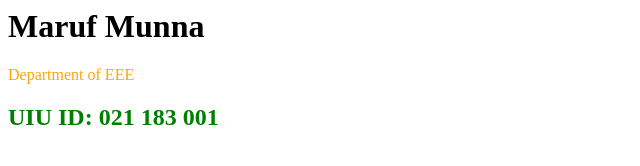
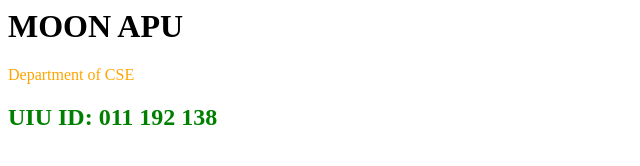
Before and after one commit to moon011138/moon011138.github.io, a plain HTML site: page index.html in a window 1280 px wide. Shown: the top 166 px of the page, without its empty margins (0-640 px from the left). Drawn offline with Linux system fonts and the light colour scheme.

Commit message:
Update index.html

```diff
--- a/index.html
+++ b/index.html
@@ -7,9 +7,9 @@
 
 <body style="color:orange;background:white">
 
-		<H1 style="color:black">Maruf  Munna</H1>
-		<p1 style="color:orange">Department of EEE</p1>
-		<H2 style="color:green">UIU ID: 021 183 001</H2>
+		<H1 style="color:black">MOON APU</H1>
+		<p1 style="color:orange">Department of CSE</p1>
+		<H2 style="color:green">UIU ID: 011 192 138</H2>
 		<b><i><p2 style="color:red"><br>I am going to be a pro </p3><Br><i><b>
 		<br><img src="44093880_1236770229803763_3338240077863059456_n.jpg"><br>
 
```
